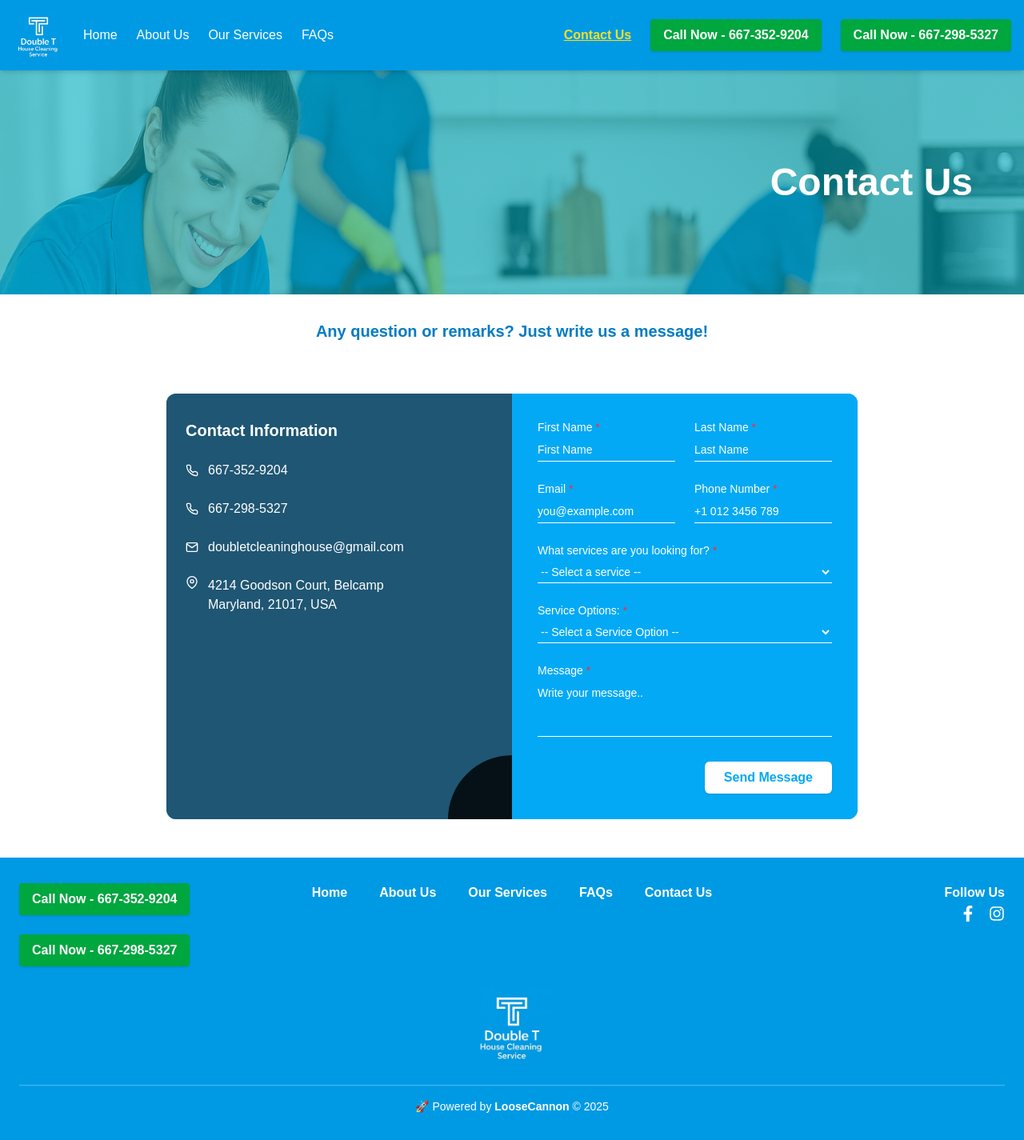
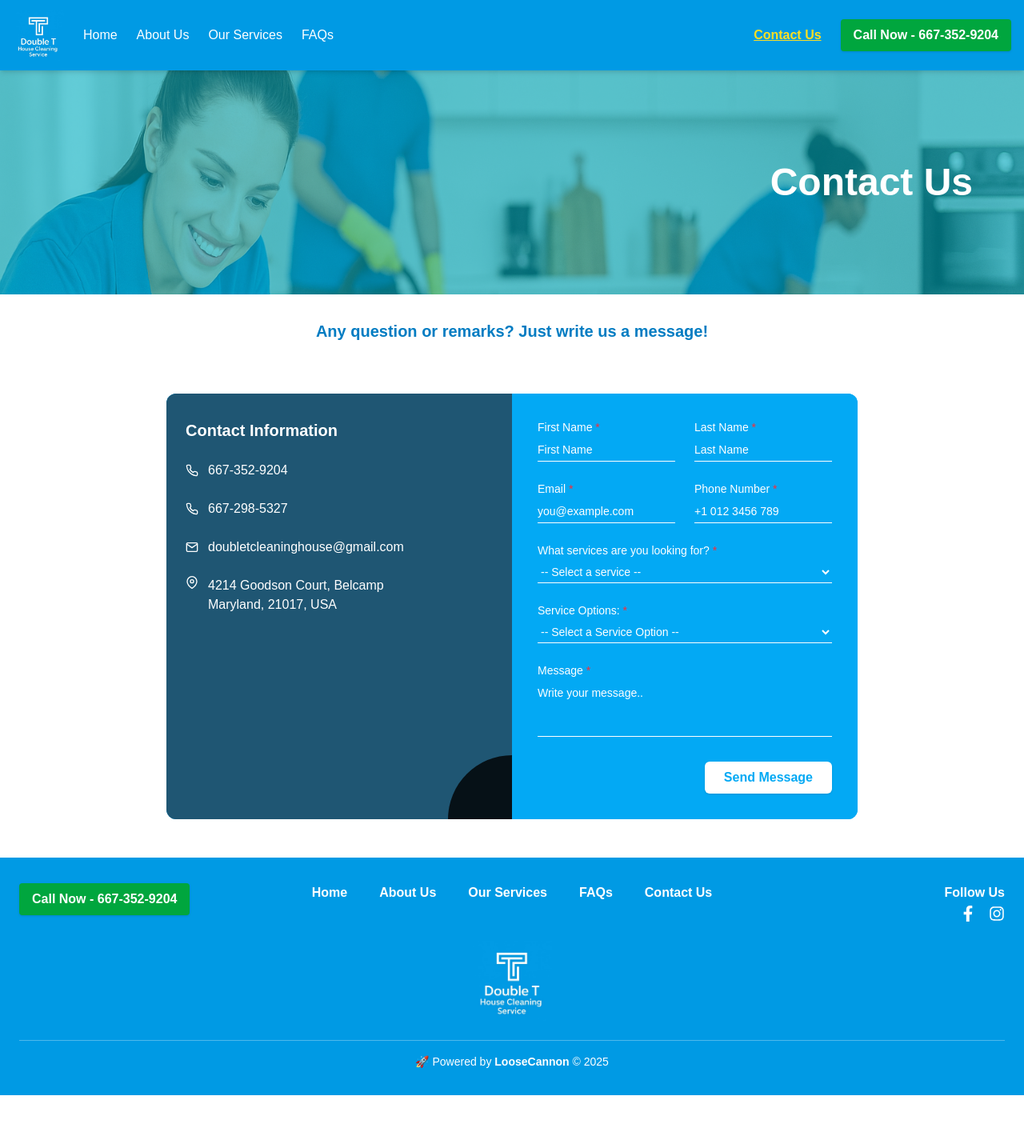
Before and after one commit to NickThant/Double-T-Web, a Next.js app: page /contact-us in a window 1280 px wide. Shown: the whole page at 80% size. After the commit the page ends 1369 px from the top, so only its background shows below. Built offline with nearby package versions, Linux system fonts and the light colour scheme.

Commit message:
Call us Button removal and href correction

```diff
--- a/src/app/components/footer.tsx
+++ b/src/app/components/footer.tsx
@@ -17,18 +17,18 @@ const Footer: React.FC = () => {
       <div className="grid grid-cols-1 md:grid-cols-3 gap-8 items-start text-center md:text-left">
         <div className="mb-6 md:mb-0 flex flex-col items-center md:items-start">
           <a
-            href="tel:8881234567"
+            href="tel:6673529204"
             className="bg-green-600 hover:bg-green-700 text-white font-semibold py-2 px-4 rounded shadow"
           >
             Call Now - 667-352-9204
           </a>
-          <br></br>
+          {/* <br></br>
           <a
-            href="tel:8881234567"
+            href="tel:6672985327"
             className="bg-green-600 hover:bg-green-700 text-white font-semibold py-2 px-4 rounded shadow"
           >
             Call Now - 667-298-5327
-          </a>
+          </a> */}
         </div>
 
         <div className="flex justify-center w-full">
--- a/src/app/components/header.tsx
+++ b/src/app/components/header.tsx
@@ -48,17 +48,17 @@ const Navbar: React.FC = () => {
             Contact Us
           </Link>
             <a
-            href="tel:8881234567"
+              href="tel:6673529204"
               className="bg-green-600 hover:bg-green-700 text-white font-semibold py-2 px-4 rounded shadow"
             >
               Call Now - 667-352-9204
             </a>
-           <a
-            href="tel:8881234567"
+            {/* <a
+              href="tel:6672985327"
               className="bg-green-600 hover:bg-green-700 text-white font-semibold py-2 px-4 rounded shadow"
             >
               Call Now - 667-298-5327
-          </a>
+            </a> */}
         </div>
 
         <button
--- a/src/app/page.tsx
+++ b/src/app/page.tsx
@@ -96,7 +96,7 @@ const Home: React.FC = () => {
                 we&apos;ve got you covered. Our trained and vetted cleaning professionals use the latest
                 tools and eco-friendly products to leave your space fresh, sanitized, and welcoming.
               </p>
-              <p className="mt-4 text-blue-500 font-semibold">
+              <p className="mt-4 bg-green-600 hover:bg-green-700 text-white font-semibold py-2 px-4 rounded shadow">
                 <Link href="/contact-us">Contact Us</Link> for more details!!!
               </p>
             </div>
```
Lines whose indentation alone changed are shown as unchanged.
